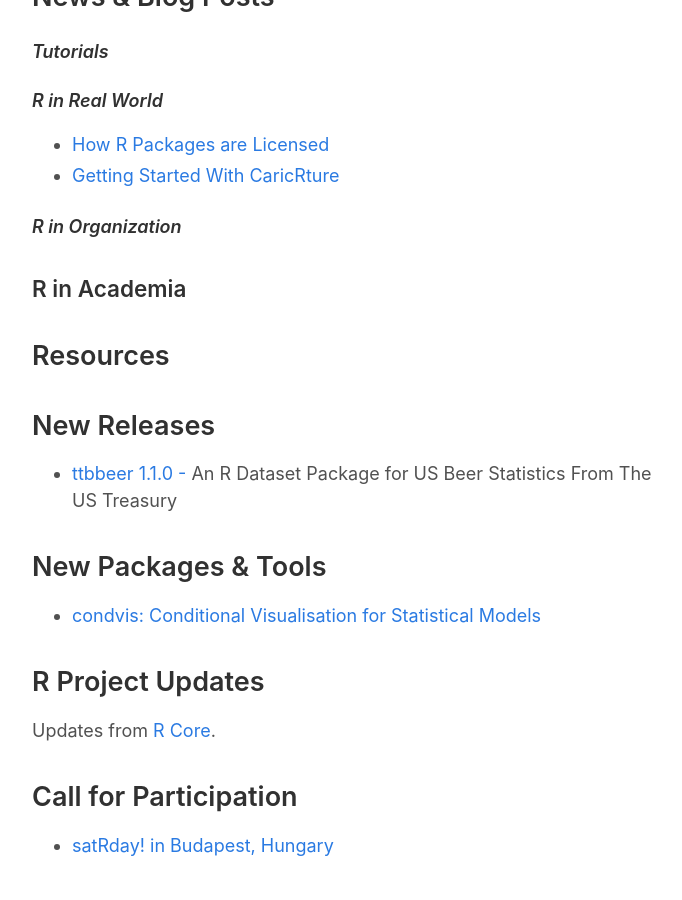
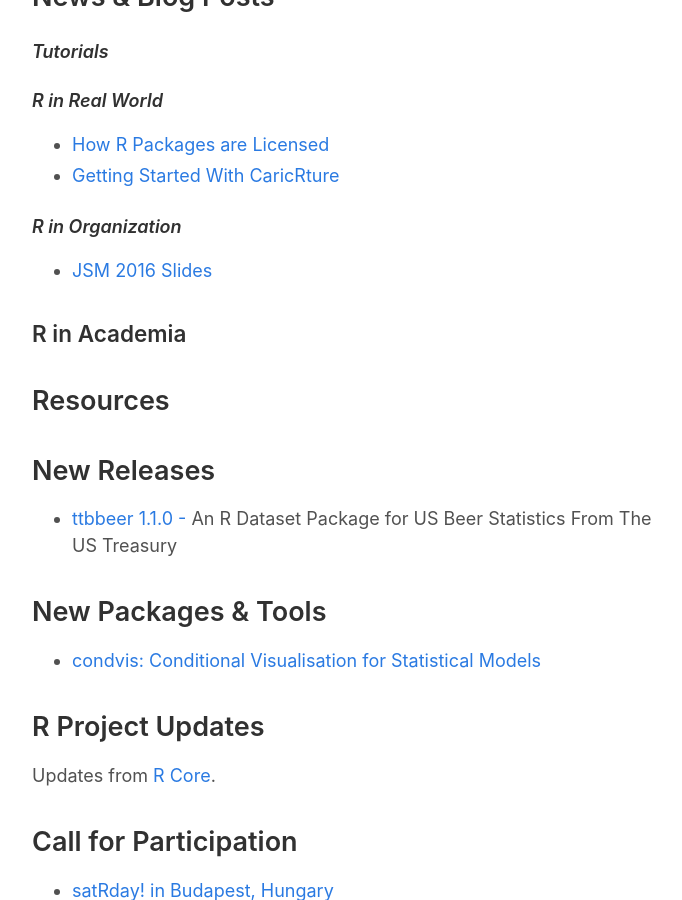
Before and after one commit to rweekly/rweekly.org, a Jekyll site: the page built from draft.md, in a window 1280 px wide and 900 px high, scrolled down 415 px. Shown: the whole window, without its empty margins (293-975 px from the left). Built offline with Jekyll 4.4.1, drawn with Linux system fonts in a browser that asks for light colours; comment, search, counter and statistics services are not loaded.

Commit message:
Update draft.md

```diff
--- a/draft.md
+++ b/draft.md
@@ -29,7 +29,7 @@
 
 #### R in Organization
 
-
+- [JSM 2016 Slides](https://github.com/kbroman/JSM2016slides)
 
 
 ### R in Academia
```
